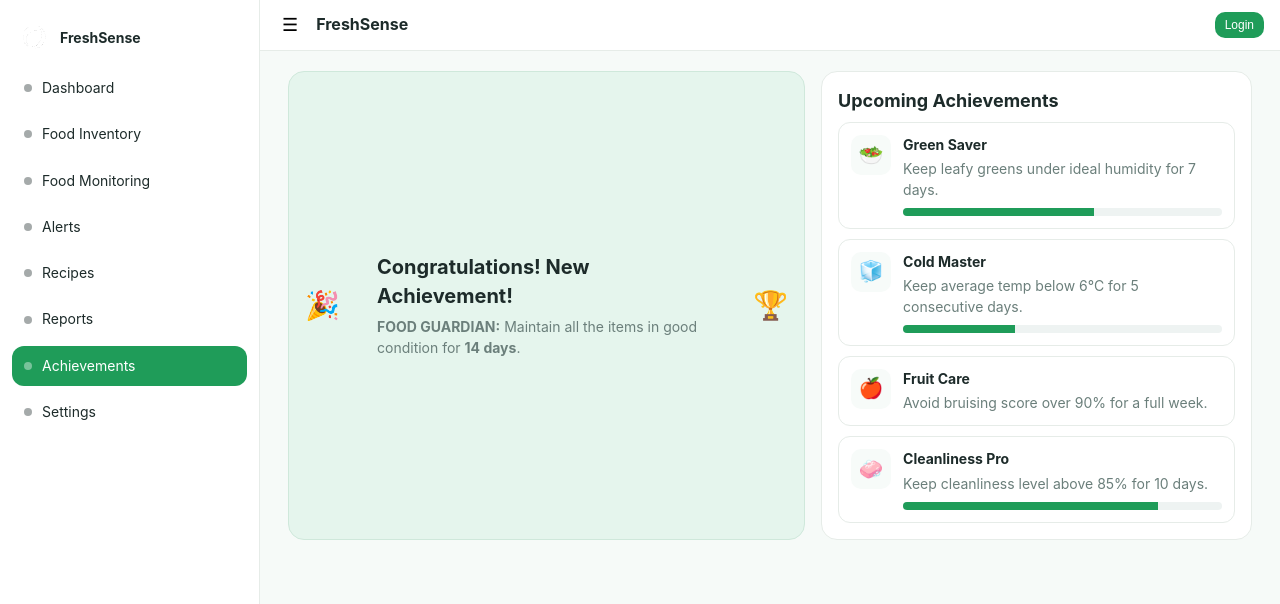
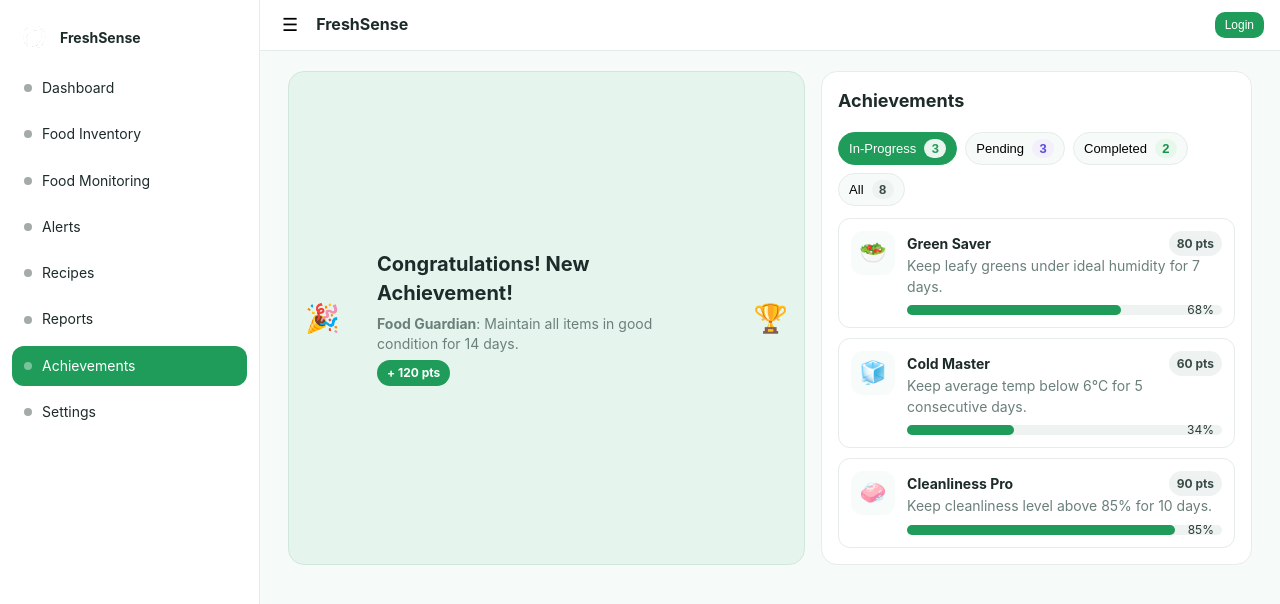
Before and after one commit to 1ASI0729-2520-7357-G4-SenseEat/FrontEnd-FreshSense, an Angular app: page /achievements in a window 1280 px wide. Shown: the top 604 px of the page. Built offline with nearby package versions, Linux system fonts and the light colour scheme.

Commit message:
fix: update achievements

```diff
--- a/src/app/achievements/presentation/achievements.view.css
+++ b/src/app/achievements/presentation/achievements.view.css
@@ -1,22 +1,73 @@
 :host { display:block; }
-.grid{ display:grid; gap:16px; grid-template-columns: 1fr; }
-@media (min-width: 1080px){ .grid{ grid-template-columns: 1.2fr 1fr; } }
+.grid{
+    display:grid; gap:16px; grid-template-columns: 1fr;
+}
+@media (min-width: 1080px){
+    .grid{ grid-template-columns: 1.2fr 1fr; }
+}
 
+/* Cards */
 .card{ background:#fff; border:1px solid var(--fs-border); border-radius:16px; padding:16px; }
+
+/* Highlight */
 .highlight{
     display:grid; grid-template-columns: 60px 1fr 60px; align-items:center; gap:12px;
-    background: #e5f5ed; border-color:#cfe8db;
+    background:#e5f5ed; border-color:#cfe8db;
 }
 .badge{ font-size:28px; }
 .title{ margin:0 0 6px; font-size:20px; }
 .trophy{ font-size:28px; text-align:right; }
+.points.won{
+    display:inline-block; margin-top:6px; padding:4px 10px; border-radius:999px;
+    background:#1f9c59; color:#fff; font-size:12px; font-weight:700;
+}
 
-.list .items{ list-style:none; padding:0; margin:8px 0 0; display:flex; flex-direction:column; gap:10px; }
-.item{ display:grid; grid-template-columns: 40px 1fr; gap:12px; border:1px solid #e6ece8; border-radius:12px; padding:12px; }
-.icon{ font-size:20px; display:flex; align-items:center; justify-content:center; width:40px; height:40px;
-    background:#f7fbf9; border-radius:10px; }
-.body strong{ display:block; margin-bottom:4px; }
+/* Panel */
+.panel__head{ display:flex; align-items:center; justify-content:space-between; gap:12px; flex-wrap:wrap; }
+.tabs{ display:flex; gap:8px; flex-wrap:wrap; }
+.tab{
+    background:#f6faf8; border:1px solid #e6ece8; border-radius:999px; padding:6px 10px;
+    font-size:13px; cursor:pointer; display:flex; align-items:center; gap:8px;
+}
+.tab.active{ background:#1f9c59; color:#fff; border-color:#1f9c59; }
+.pill{
+    display:inline-block; min-width:22px; padding:2px 6px; border-radius:999px; text-align:center; font-weight:700;
+    background:#eef3f2; color:#3a4b47;
+}
+.pill.is-progress{ background:#e9f5ee; color:#1f9c59; }
+.pill.is-pending{ background:#f3f0fc; color:#5a4fd8; }
+.pill.is-completed{ background:#e8f7eb; color:#19924f; }
+
+/* List */
+.items{ list-style:none; padding:0; margin:12px 0 0; display:flex; flex-direction:column; gap:10px; }
+.item{
+    display:grid; grid-template-columns: 44px 1fr; gap:12px; border:1px solid #e6ece8;
+    border-radius:12px; padding:12px; background:#fff;
+}
+.icon{
+    font-size:22px; display:flex; align-items:center; justify-content:center; width:44px; height:44px;
+    background:#f7fbf9; border-radius:12px;
+}
+.icon.done{ background:#e8f7eb; }
+
+.body .title-row{ display:flex; align-items:center; justify-content:space-between; gap:10px; }
+.badge-pts{
+    background:#eef3f2; color:#3a4b47; border-radius:999px; padding:4px 8px; font-size:12px; font-weight:700;
+}
+.badge-pts.done{ background:#e8f7eb; color:#19924f; }
+
+/* Progress */
+.progress{ margin-top:8px; height:10px; background:#eef3f2; border-radius:999px; position:relative; }
+.progress span{ display:block; height:100%; background:#1f9c59; border-radius:999px; }
+.progress em{
+    position:absolute; right:8px; top:50%; transform:translateY(-50%); font-style:normal; font-size:12px; color:#2a3b37;
+}
+
+/* Locked */
+.locked{ margin-top:8px; }
+.locked span{
+    font-size:12px; color:#5a4fd8; background:#f3f0fc; padding:4px 8px; border-radius:999px; font-weight:700;
+}
+
+/* Util */
 .muted{ color:var(--fs-muted); margin:0; }
-
-.progress{ margin-top:8px; height:8px; background:#eef3f2; border-radius:999px; overflow:hidden; }
-.progress span{ display:block; height:100%; background:var(--fs-primary); }
--- a/src/app/achievements/presentation/achievements.view.html
+++ b/src/app/achievements/presentation/achievements.view.html
@@ -1,27 +1,67 @@
 <section class="grid">
-    <!-- Highlight -->
-    <article class="card highlight">
+    <!-- HIGHLIGHT -->
+    <article class="card highlight" *ngIf="latestCompleted() as last">
         <div class="badge">🎉</div>
         <div>
             <h3 class="title">Congratulations! New Achievement!</h3>
             <p class="muted">
-                <strong>FOOD GUARDIAN:</strong> Maintain all the items in good condition for <b>14 days</b>.
+                <strong>{{ last.title }}</strong>: {{ last.desc }}
             </p>
+            <div class="points won">+ {{ pts(last.pts) }}</div>
         </div>
         <div class="trophy" aria-hidden="true">🏆</div>
     </article>
 
-    <!-- Upcoming list -->
-    <article class="card list">
-        <h4 class="h2">Upcoming Achievements</h4>
+    <!-- PANEL DERECHA -->
+    <article class="card panel">
+        <header class="panel__head">
+            <h4 class="h2">Achievements</h4>
+            <div class="tabs">
+                <button
+                        *ngFor="let t of tabs"
+                        class="tab"
+                        [class.active]="activeTab() === t.key"
+                        (click)="setTab(t.key)">
+                    {{ t.label }}
+                    <span class="pill"
+                          [ngClass]="{
+              'is-progress': t.key==='in-progress',
+              'is-pending':  t.key==='pending',
+              'is-completed':t.key==='completed'
+            }">
+            {{
+                            t.key==='in-progress' ? count.inProgress() :
+                                t.key==='pending'     ? count.pending() :
+                                    t.key==='completed'   ? count.completed() :
+                                        count.all()
+                        }}
+          </span>
+                </button>
+            </div>
+        </header>
+
         <ul class="items">
-            <li class="item" *ngFor="let a of upcoming()">
-                <div class="icon">{{ a.icon }}</div>
+            <li class="item" *ngFor="let a of visible()">
+                <div class="icon" [class.done]="a.status==='completed'">{{ a.icon }}</div>
+
                 <div class="body">
-                    <strong>{{ a.title }}</strong>
+                    <div class="title-row">
+                        <strong>{{ a.title }}</strong>
+                        <span class="badge-pts" [class.done]="a.status==='completed'">
+              {{ a.status==='completed' ? 'Completed' : pts(a.pts) }}
+            </span>
+                    </div>
                     <p class="muted">{{ a.desc }}</p>
-                    <div class="progress" *ngIf="a.progress !== undefined">
-                        <span [style.width.%]="a.progress"></span>
+
+                    <!-- Progress for in-progress -->
+                    <div class="progress" *ngIf="a.status==='in-progress'">
+                        <span [style.width.%]="a.progress ?? 0"></span>
+                        <em>{{ a.progress }}%</em>
+                    </div>
+
+                    <!-- Locked ribbon for pending -->
+                    <div class="locked" *ngIf="a.status==='pending'">
+                        <span>Locked</span>
                     </div>
                 </div>
             </li>
--- a/src/app/achievements/presentation/achievements.view.ts
+++ b/src/app/achievements/presentation/achievements.view.ts
@@ -1,21 +1,73 @@
-import { Component, signal } from '@angular/core';
-import { NgFor, NgIf } from '@angular/common';
+import { Component, signal, computed } from '@angular/core';
+import { NgFor, NgIf, NgClass } from '@angular/common';
 
-type Achievement = { icon: string; title: string; desc: string; progress?: number };
+type AchievementStatus = 'in-progress' | 'pending' | 'completed';
+
+interface Achievement {
+    id: string;
+    icon: string;
+    title: string;
+    desc: string;
+    progress?: number;
+    status: AchievementStatus;
+    pts: number;           // puntos que otorga
+}
 
 @Component({
     selector: 'fs-achievements-view',
     standalone: true,
-    imports: [NgFor, NgIf],
+    imports: [NgFor, NgIf, NgClass],
     templateUrl: './achievements.view.html',
     styleUrl: './achievements.view.css'
 })
 export class AchievementsView {
-    private _upcoming = signal<Achievement[]>([
-        { icon: '🥗', title: 'Green Saver', desc: 'Keep leafy greens under ideal humidity for 7 days.', progress: 60 },
-        { icon: '🧊', title: 'Cold Master', desc: 'Keep average temp below 6°C for 5 consecutive days.', progress: 35 },
-        { icon: '🍎', title: 'Fruit Care', desc: 'Avoid bruising score over 90% for a full week.' },
-        { icon: '🧼', title: 'Cleanliness Pro', desc: 'Keep cleanliness level above 85% for 10 days.', progress: 80 },
+    // Mock data (puedes ajustar libremente)
+    private readonly all = signal<Achievement[]>([
+        { id:'a1', icon:'🎯', title:'Food Guardian', desc:'Maintain all items in good condition for 14 days.', status:'completed', pts:120 },
+        { id:'a2', icon:'🥗', title:'Green Saver', desc:'Keep leafy greens under ideal humidity for 7 days.', status:'in-progress', progress:68, pts:80 },
+        { id:'a3', icon:'🧊', title:'Cold Master', desc:'Keep average temp below 6°C for 5 consecutive days.', status:'in-progress', progress:34, pts:60 },
+        { id:'a4', icon:'🍎', title:'Fruit Care', desc:'Avoid bruising score over 90% for a full week.', status:'pending', pts:70 },
+        { id:'a5', icon:'🧼', title:'Cleanliness Pro', desc:'Keep cleanliness level above 85% for 10 days.', status:'in-progress', progress:85, pts:90 },
+        { id:'a6', icon:'⏱️', title:'Quick Restock', desc:'Restock critical items in under 30 minutes.', status:'pending', pts:50 },
+        { id:'a7', icon:'🧪', title:'Sensor Whisperer', desc:'Resolve 5 monitoring alerts without spoilage.', status:'pending', pts:100 },
+        { id:'a8', icon:'🏆', title:'Weekly Champion', desc:'Finish a week with < 5% waste.', status:'completed', pts:140 },
     ]);
-    readonly upcoming = () => this._upcoming();
+
+    readonly inProgress = computed(() => this.all().filter(a => a.status === 'in-progress'));
+    readonly pending     = computed(() => this.all().filter(a => a.status === 'pending'));
+    readonly completed   = computed(() => this.all().filter(a => a.status === 'completed'));
+
+    // UI state
+    readonly tabs: {key:AchievementStatus|'all', label:string}[] = [
+        { key:'in-progress', label:'In-Progress' },
+        { key:'pending',     label:'Pending' },
+        { key:'completed',   label:'Completed' },
+        { key:'all',         label:'All' }
+    ];
+    activeTab = signal<AchievementStatus|'all'>('in-progress');
+
+    // Highlight (último completado)
+    latestCompleted = computed(() => this.completed()[0] ?? this.all()[0]);
+
+    // Derivados para contadores
+    count = {
+        inProgress: computed(() => this.inProgress().length),
+        pending:    computed(() => this.pending().length),
+        completed:  computed(() => this.completed().length),
+        all:        computed(() => this.all().length),
+    };
+
+    // Lista visible por tab
+    visible = computed(() => {
+        const tab = this.activeTab();
+        if (tab === 'in-progress') return this.inProgress();
+        if (tab === 'pending')     return this.pending();
+        if (tab === 'completed')   return this.completed();
+        return this.all();
+    });
+
+    setTab(key:AchievementStatus|'all'){ this.activeTab.set(key); }
+
+    // Formatea puntos
+    pts(n:number){ return `${n} pts`; }
 }
```
